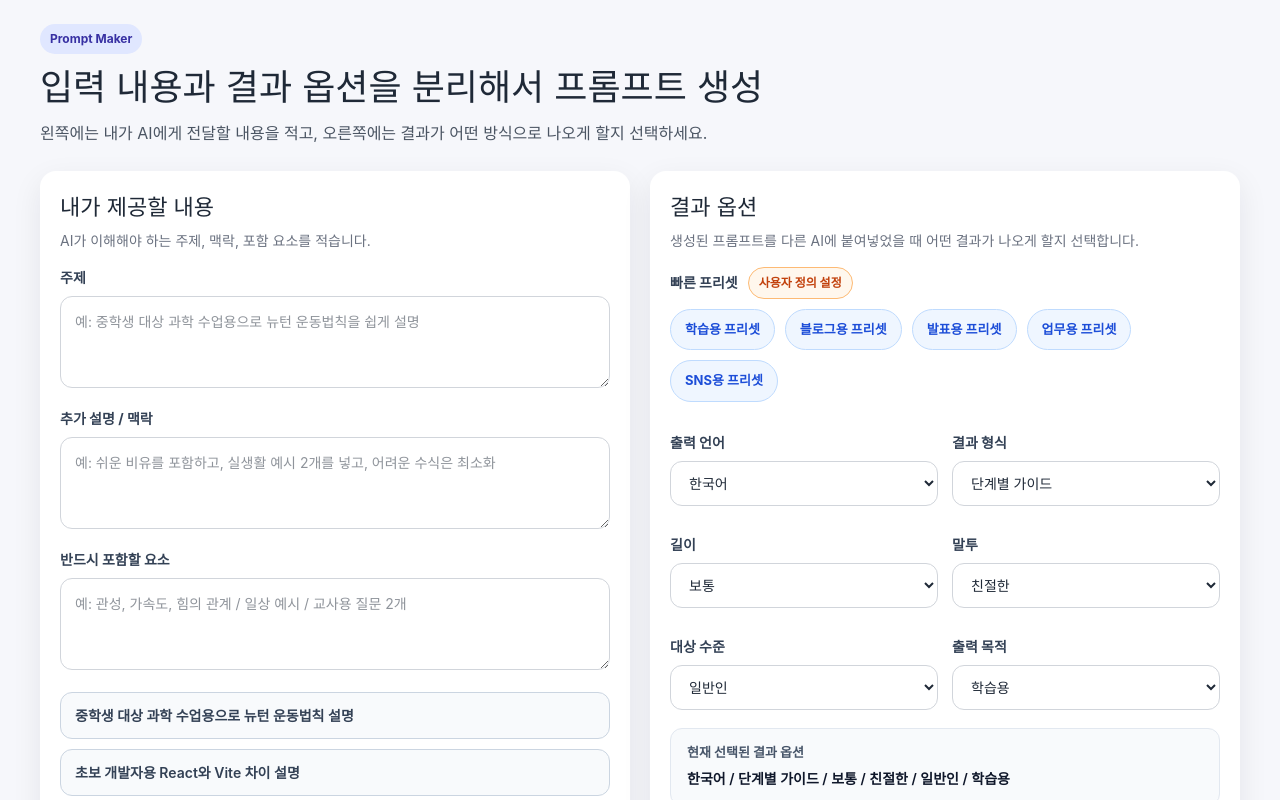
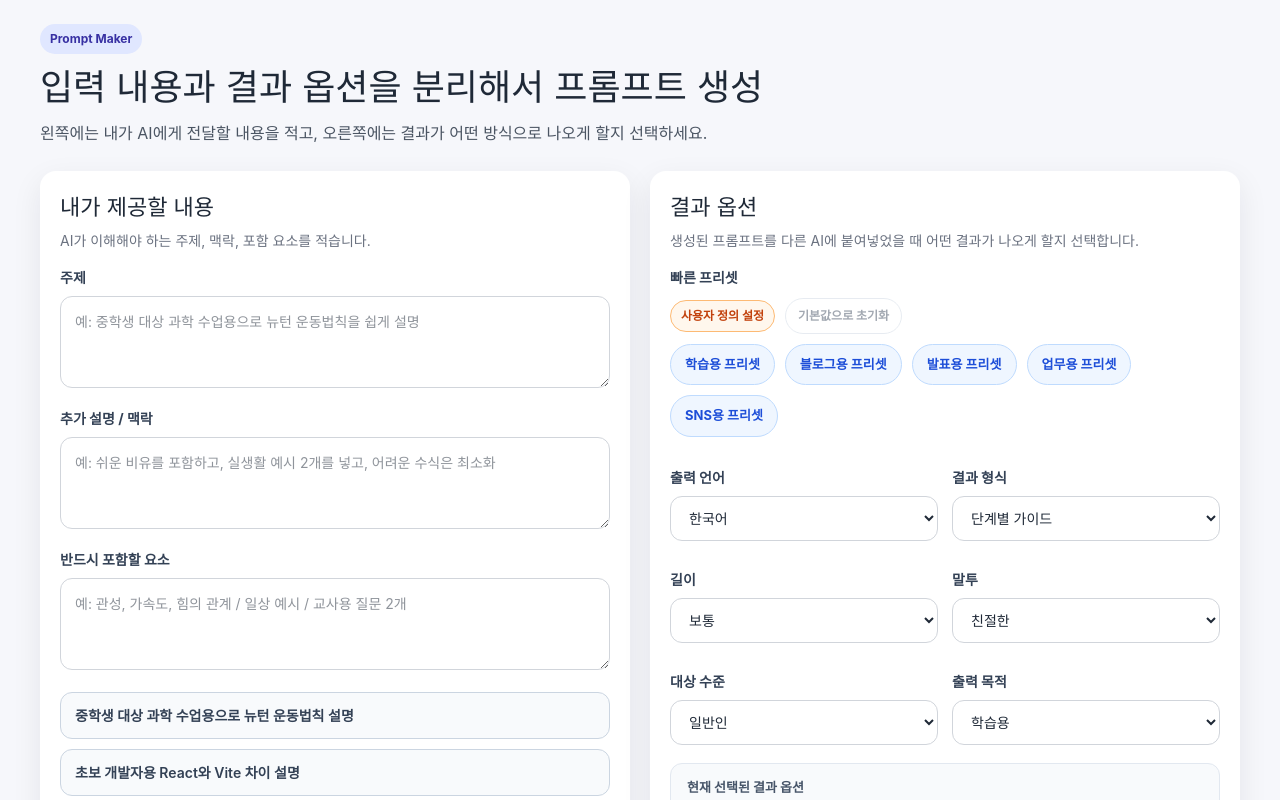
Before and after one commit to guswoths/prompt-maker, a React (Vite) app: page / in a window 1280 px wide. Shown: the top 800 px of the page. Built offline with nearby package versions, Linux system fonts and the light colour scheme.

Commit message:
Add reset button for default option state

```diff
--- a/src/App.jsx
+++ b/src/App.jsx
@@ -5,6 +5,15 @@ const exampleTopics = [
   "초보 개발자용 React와 Vite 차이 설명",
   "유튜브 쇼츠용 30초 대본 초안 만들기"
 ];
+
+const defaultOptionState = {
+  outputLanguage: "ko",
+  outputFormat: "step",
+  outputLength: "medium",
+  tone: "friendly",
+  audienceLevel: "general",
+  purpose: "learning"
+};
 
 const languageLabelMap = {
   ko: "한국어",
@@ -113,12 +122,12 @@ function App() {
   const [topic, setTopic] = useState("");
   const [details, setDetails] = useState("");
   const [mustInclude, setMustInclude] = useState("");
-  const [outputLanguage, setOutputLanguage] = useState("ko");
-  const [outputFormat, setOutputFormat] = useState("step");
-  const [outputLength, setOutputLength] = useState("medium");
-  const [tone, setTone] = useState("friendly");
-  const [audienceLevel, setAudienceLevel] = useState("general");
-  const [purpose, setPurpose] = useState("learning");
+  const [outputLanguage, setOutputLanguage] = useState(defaultOptionState.outputLanguage);
+  const [outputFormat, setOutputFormat] = useState(defaultOptionState.outputFormat);
+  const [outputLength, setOutputLength] = useState(defaultOptionState.outputLength);
+  const [tone, setTone] = useState(defaultOptionState.tone);
+  const [audienceLevel, setAudienceLevel] = useState(defaultOptionState.audienceLevel);
+  const [purpose, setPurpose] = useState(defaultOptionState.purpose);
 
   const [generatedPrompt, setGeneratedPrompt] = useState("");
   const [isGenerating, setIsGenerating] = useState(false);
@@ -163,6 +172,17 @@ function App() {
 
   const isCustomState = activePreset === null;
 
+  const isDefaultOptionState = useMemo(() => {
+    return (
+      outputLanguage === defaultOptionState.outputLanguage &&
+      outputFormat === defaultOptionState.outputFormat &&
+      outputLength === defaultOptionState.outputLength &&
+      tone === defaultOptionState.tone &&
+      audienceLevel === defaultOptionState.audienceLevel &&
+      purpose === defaultOptionState.purpose
+    );
+  }, [outputLanguage, outputFormat, outputLength, tone, audienceLevel, purpose]);
+
   const handleExampleClick = (exampleText) => {
     setTopic(exampleText);
     setErrorMessage("");
@@ -175,6 +195,15 @@ function App() {
     setTone(presetValues.tone);
     setAudienceLevel(presetValues.audienceLevel);
     setPurpose(presetValues.purpose);
+  };
+
+  const resetToDefaultOptions = () => {
+    setOutputLanguage(defaultOptionState.outputLanguage);
+    setOutputFormat(defaultOptionState.outputFormat);
+    setOutputLength(defaultOptionState.outputLength);
+    setTone(defaultOptionState.tone);
+    setAudienceLevel(defaultOptionState.audienceLevel);
+    setPurpose(defaultOptionState.purpose);
   };
 
   const handleGenerate = async () => {
@@ -312,6 +341,7 @@ function App() {
             <div style={styles.presetSection}>
               <div style={styles.presetHeader}>
                 <p style={styles.presetLabel}>빠른 프리셋</p>
+                <div style={styles.presetMetaWrap}>
                   {isCustomState ? (
                     <span style={styles.customBadge}>사용자 정의 설정</span>
                   ) : (
@@ -319,6 +349,20 @@ function App() {
                       현재 프리셋: {activePreset.label}
                     </span>
                   )}
+
+                  <button
+                    onClick={resetToDefaultOptions}
+                    disabled={isDefaultOptionState}
+                    style={{
+                      ...styles.resetButton,
+                      opacity: isDefaultOptionState ? 0.45 : 1,
+                      cursor: isDefaultOptionState ? "not-allowed" : "pointer"
+                    }}
+                    title="기본 추천 옵션으로 되돌리기"
+                  >
+                    기본값으로 초기화
+                  </button>
+                </div>
               </div>
 
               <div style={styles.presetWrap}>
@@ -569,10 +613,15 @@ const styles = {
   },
   presetHeader: {
     display: "flex",
-    flexWrap: "wrap",
-    alignItems: "center",
+    flexDirection: "column",
     gap: "10px",
     marginBottom: "10px"
+  },
+  presetMetaWrap: {
+    display: "flex",
+    flexWrap: "wrap",
+    gap: "10px",
+    alignItems: "center"
   },
   presetLabel: {
     margin: 0,
@@ -597,6 +646,15 @@ const styles = {
     color: "#1d4ed8",
     border: "1px solid #bfdbfe",
     padding: "6px 10px",
+    fontSize: "12px",
+    fontWeight: 700
+  },
+  resetButton: {
+    border: "1px solid #cbd5e1",
+    borderRadius: "999px",
+    background: "#ffffff",
+    color: "#334155",
+    padding: "8px 12px",
     fontSize: "12px",
     fontWeight: 700
   },
```
Lines whose indentation alone changed are shown as unchanged.
